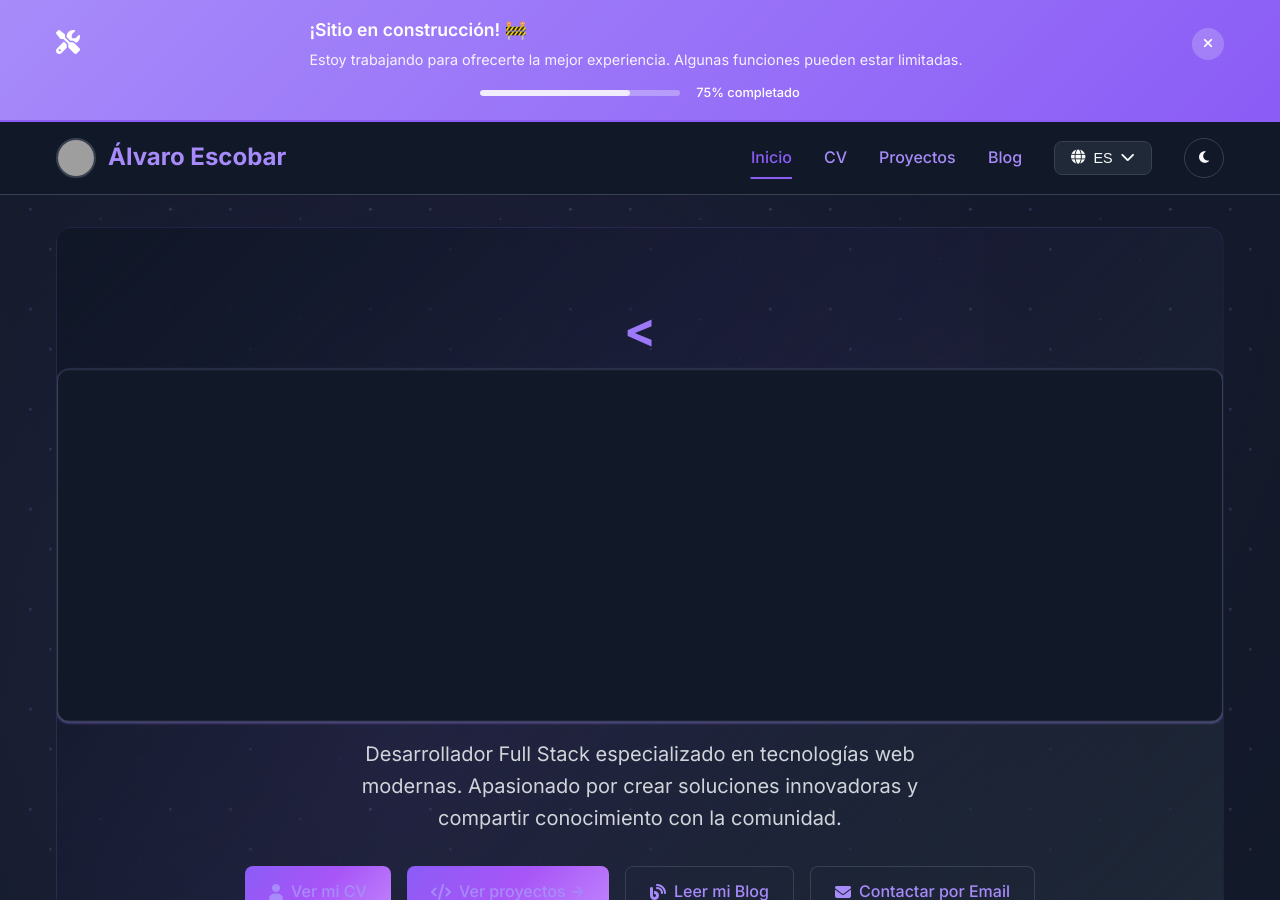
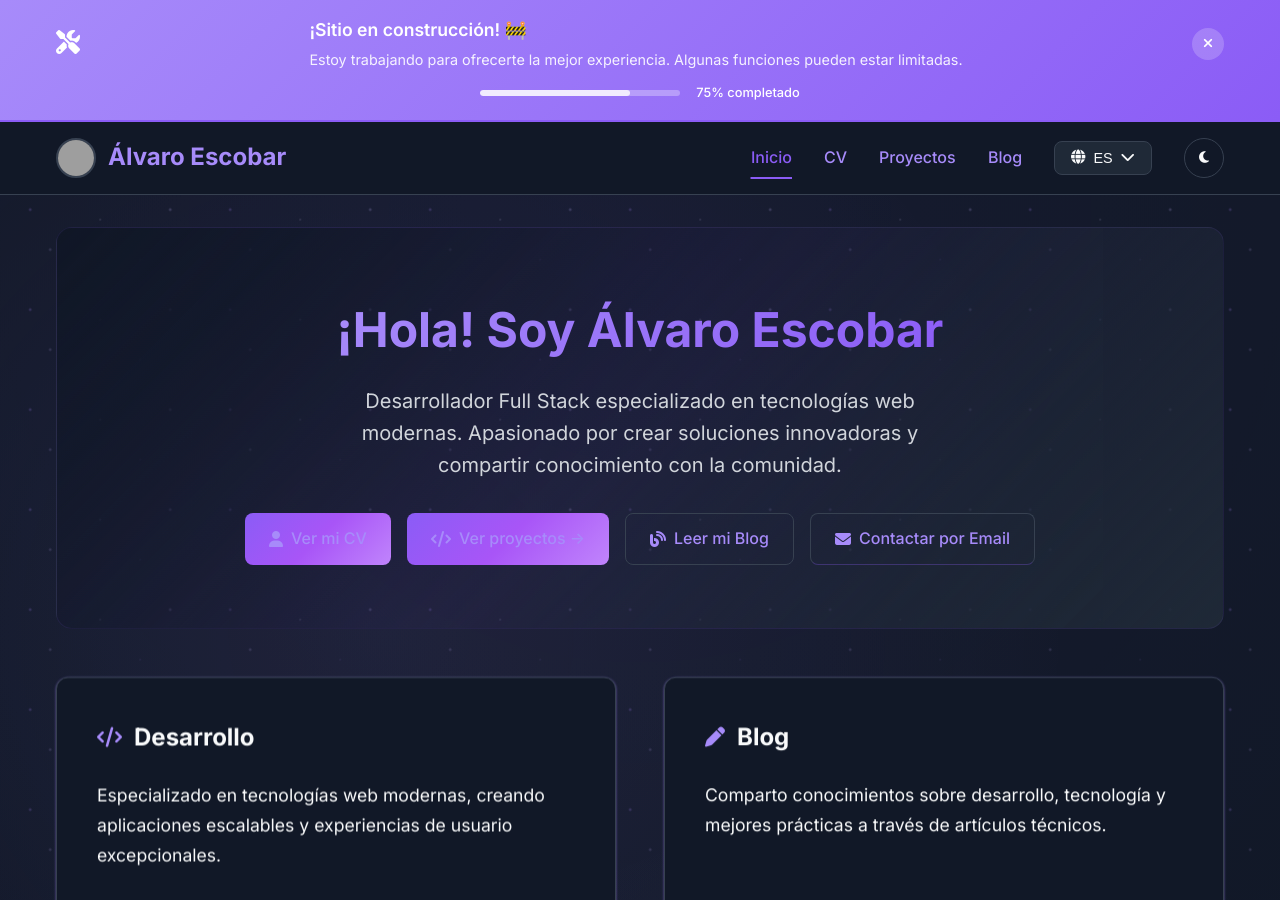
Before and after one commit to l3onkers/l3onkers.github.io, a Jekyll site: the page built from index.html, in a window 1280 px wide and 900 px high. Built offline with Jekyll 4.4.1, drawn with Linux system fonts in a browser that asks for light colours; grey boxes are pictures that could not be loaded.

Commit message:
🚨 HOTFIX: Corregir HTML corrupto en página principal
⚡ Problema crítico resuelto:
- El HTML del hero se había mezclado con código de post-preview
- Sección <h1> contenía código HTML de article en lugar del título
- Página principal española mostraba HTML raw en lugar del contenido

🔧 Correcciones aplicadas:
- Restaurada estructura correcta del hero section
- Corregido h1 con el texto apropiado: '¡Hola! Soy Álvaro Escobar'
- Corregidos hero-buttons con enlaces correctos
- Corregido último enlace relative_url → absolute_url por consistencia

✅ Resultado:
- Hero section restaurado completamente
- Página principal funcional de nuevo
- Consistencia con versión en inglés mantenida

```diff
--- a/index.html
+++ b/index.html
@@ -3,20 +3,7 @@ layout: default
 ---
 
 <section class="hero">
-    <h1><        <article class="post-preview card-clickable fade-in-up animate-in anim-delay-{{ forloop.index0 }}"
-                 role="button"
-                 tabindex="0"
-                 data-href="{{ post.url | absolute_url }}"
-                 aria-label="Leer artículo: {{ post.title }}">
-            <h3><a href="{{ post.url | absolute_url }}">{{ post.title }}</a></h3>
-            <div class="post-meta">
-                <time datetime="{{ post.date | date_to_xmlschema }}">
-                    <i class="fas fa-calendar-alt"></i>
-                    {{ post.date | date: "%d %b %Y" }}
-                </time>
-            </div>
-            <p class="post-excerpt">{{ post.excerpt | strip_html | truncate: 150 }}</p>
-            <a href="{{ post.url | absolute_url }}" class="read-more" data-translate="buttons.read_more">Leer más →</a>slate="home.hero.greeting">¡Hola! Soy</span> {{ site.author.name }}</h1>
+    <h1><span data-translate="home.hero.greeting">¡Hola! Soy</span> {{ site.author.name }}</h1>
     <p data-translate="home.hero.tagline">{{ site.author.bio }}</p>
     <div class="hero-buttons">
         <a href="{{ '/cv' | relative_url }}" class="btn btn-primary">
@@ -81,7 +68,7 @@ layout: default
                 </time>
             </div>
             <p class="post-excerpt">{{ post.excerpt | strip_html | truncate: 150 }}</p>
-            <a href="{{ post.url | relative_url }}" class="read-more" data-translate="buttons.read_more">Leer más →</a>
+            <a href="{{ post.url | absolute_url }}" class="read-more" data-translate="buttons.read_more">Leer más →</a>
         </article>
         {% endfor %}
     </div>
```
